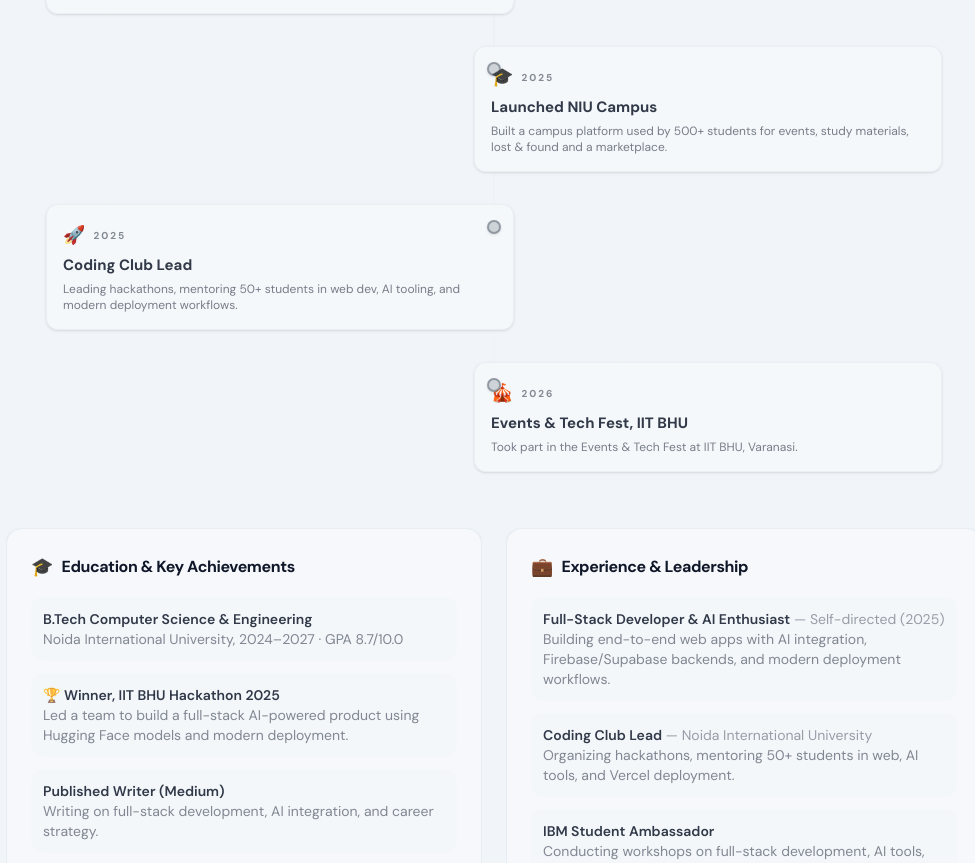
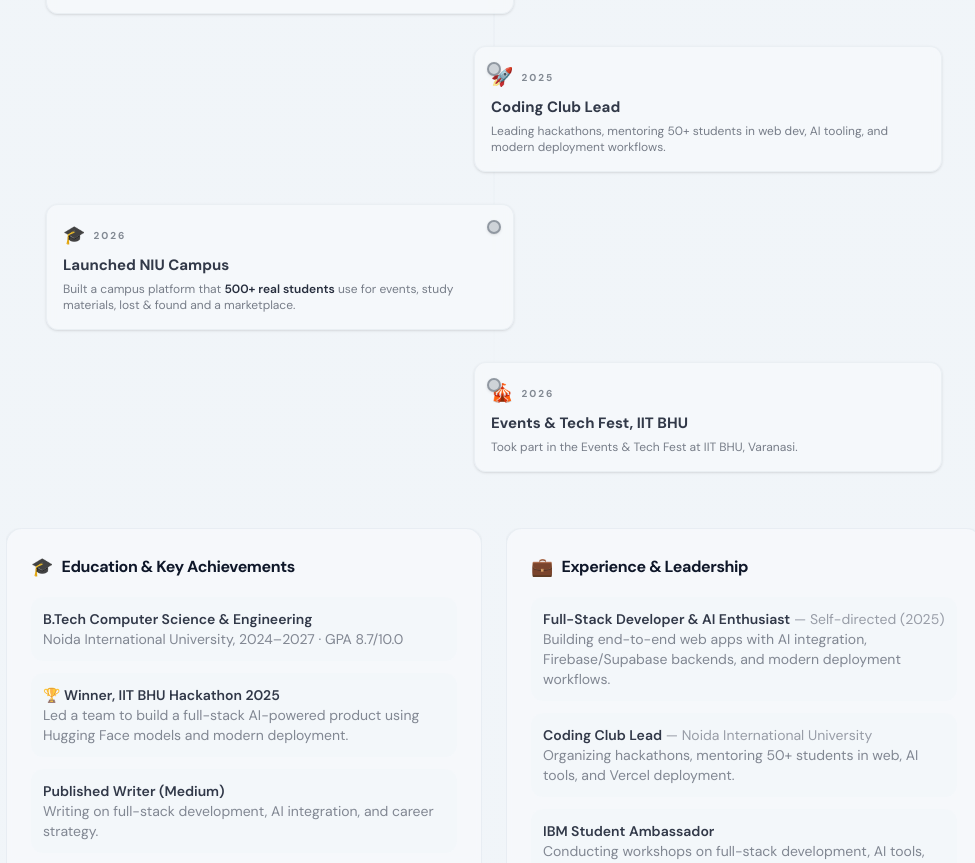
Before and after one commit to Nob1taaaa/remix-of-remix-of-my-cute-portfolio-09, a React (Vite) app: page /portfolio in a window 1280 px wide. Shown: the part 1640-2503 px from the top of the page, without its empty margins (146-1121 px from the left). Built offline with nearby package versions, Linux system fonts and the light colour scheme; the HTML template or start-up script is replaced by a standard one.

Commit message:
About timeline: NIU Campus in 2026, highlight 500+ real students
Co-Authored-By: Claude Haiku 5.5 <noreply@anthropic.com>

```diff
--- a/src/pages/Portfolio.tsx
+++ b/src/pages/Portfolio.tsx
@@ -130,8 +130,8 @@ const timelineEvents = [
   { year: "2025", emoji: "🏆", title: "Won IIT BHU Hackathon", description: "Led a team to build an AI-powered product using Hugging Face models, winning against strong competition.", side: "left" as const },
   { year: "2025", emoji: "🏢", title: "IBM Student Ambassador", description: "Selected as IBM Ambassador — conducting workshops on full-stack development, AI tools, and cloud deployment.", side: "right" as const },
   { year: "2025", emoji: "📄", title: "Published in JSIAR", description: "Co-authored a peer-reviewed paper on Adaptive Hybrid Intelligence for Cross-Border Fraud Detection.", side: "left" as const },
-  { year: "2025", emoji: "🎓", title: "Launched NIU Campus", description: "Built a campus platform used by 500+ students for events, study materials, lost & found and a marketplace.", side: "right" as const },
-  { year: "2025", emoji: "🚀", title: "Coding Club Lead", description: "Leading hackathons, mentoring 50+ students in web dev, AI tooling, and modern deployment workflows.", side: "left" as const },
+  { year: "2025", emoji: "🚀", title: "Coding Club Lead", description: "Leading hackathons, mentoring 50+ students in web dev, AI tooling, and modern deployment workflows.", side: "right" as const },
+  { year: "2026", emoji: "🎓", title: "Launched NIU Campus", description: "Built a campus platform that 500+ real students use for events, study materials, lost & found and a marketplace.", side: "left" as const },
   { year: "2026", emoji: "🎪", title: "Events & Tech Fest, IIT BHU", description: "Took part in the Events & Tech Fest at IIT BHU, Varanasi.", side: "right" as const },
 ];
 
@@ -242,7 +242,13 @@ const TimelineMilestone = ({ event, index }: { event: typeof timelineEvents[0];
             <span className="text-[10px] font-bold uppercase tracking-[0.2em] text-primary/60">{event.year}</span>
           </div>
           <h3 className="text-sm font-bold text-foreground/85 sm:text-[15px]">{event.title}</h3>
-          <p className="mt-1.5 text-[12px] leading-relaxed text-muted-foreground/55 sm:text-xs">{event.description}</p>
+          <p className="mt-1.5 text-[12px] leading-relaxed text-muted-foreground/55 sm:text-xs">{event.description.split(/(500\+ real students)/).map((part, i) =>
+              part === "500+ real students" ? (
+                <strong key={i} className="font-semibold text-foreground/90">{part}</strong>
+              ) : (
+                part
+              ),
+            )}</p>
         </div>
       </div>
 
```
